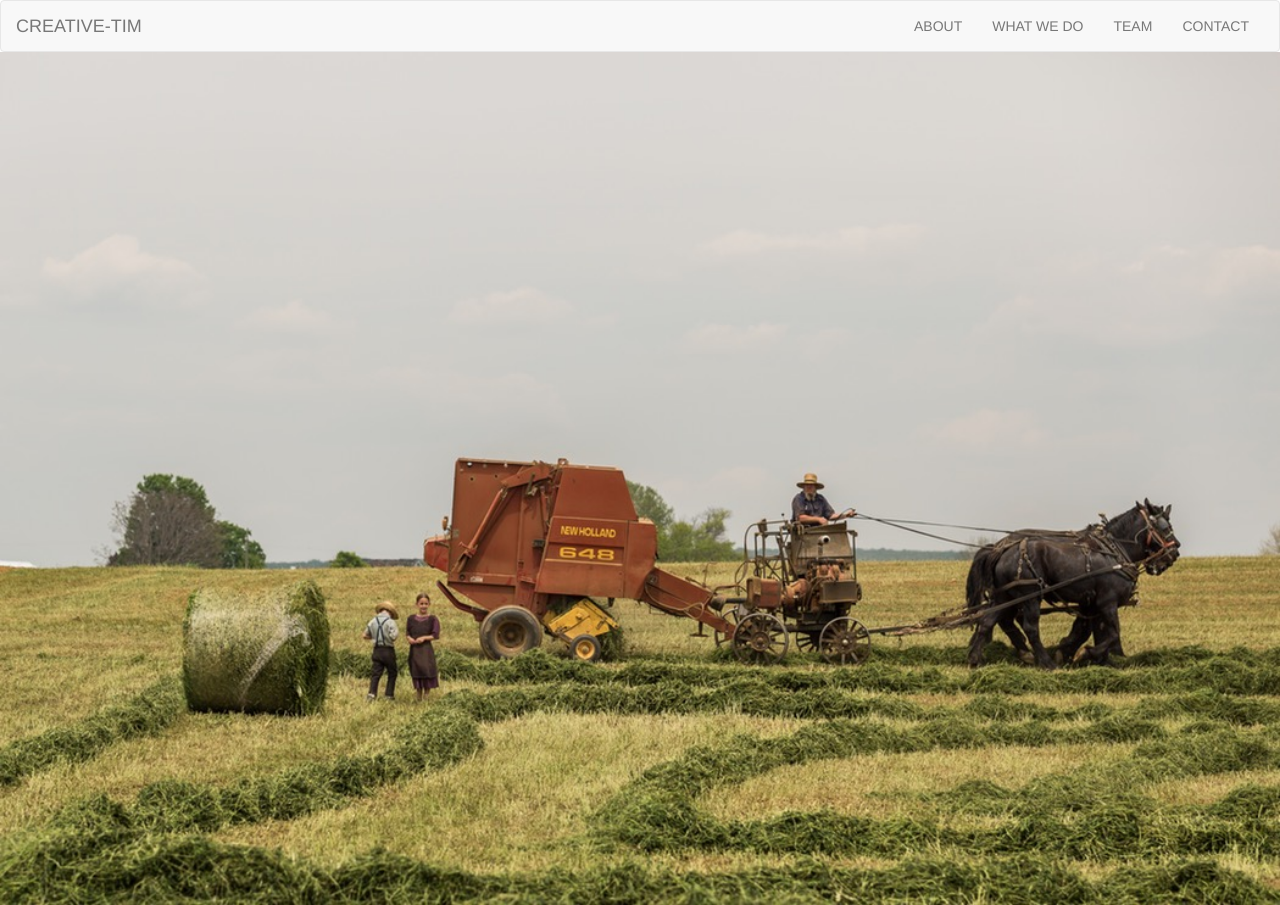
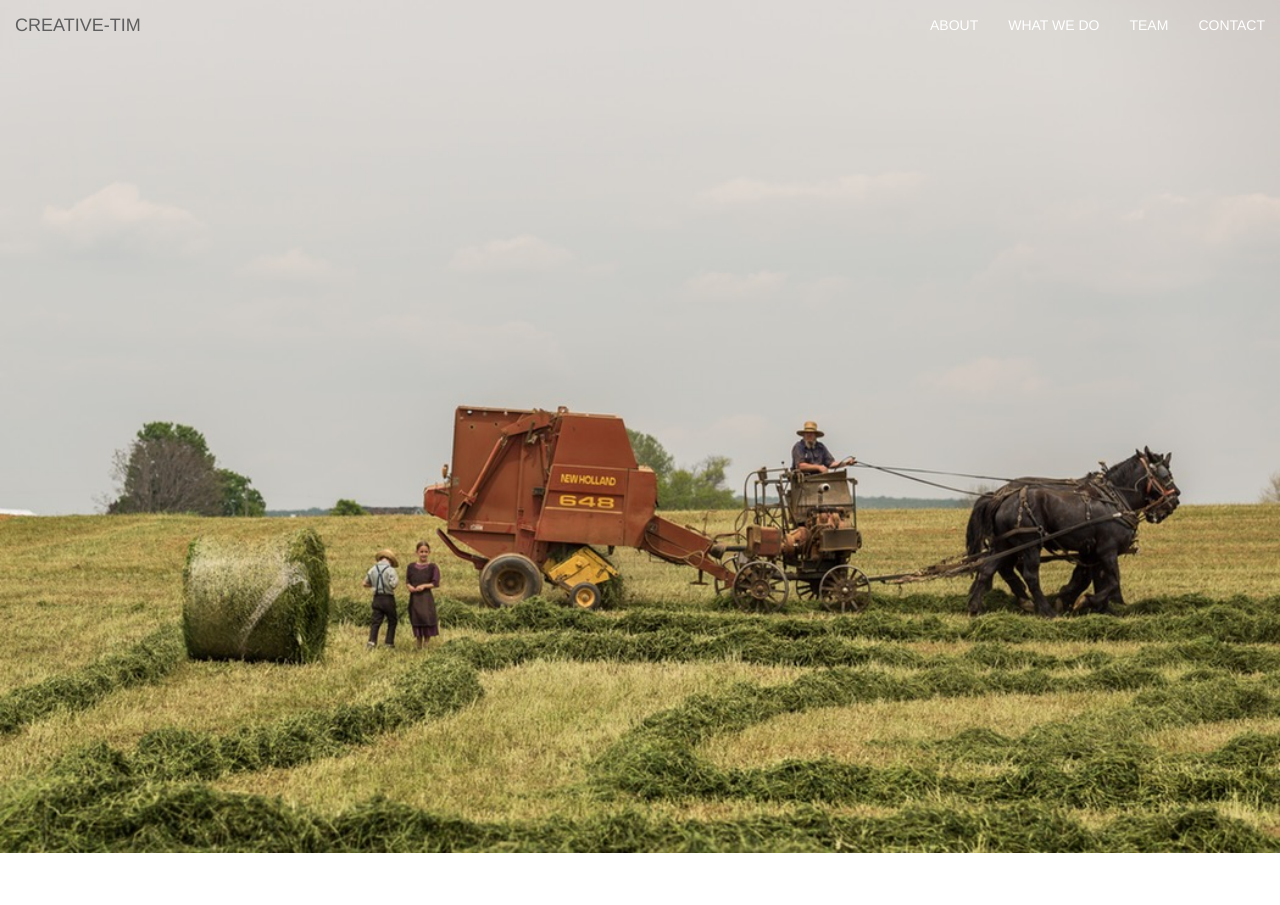
Before and after one commit to govindersingh/creative-tim, a plain HTML site: page index.html in a window 1280 px wide. After the commit the page ends 853 px from the top, so only its background shows below. Drawn offline with nearby package versions, Linux system fonts and the light colour scheme; files whose address does not match are found by name.

Commit message:
set the navbar

```diff
--- a/index.html
+++ b/index.html
@@ -16,11 +16,21 @@
     .navbar
     {
       margin-bottom: 0%;
+      background-color: transparent;
+      border: none;
+    }
+    #mynavigationbar a
+    {
+      color: white;
+    }
+    .navbar-default a.navbar-brand
+    {
+      color: white;
     }
     </style>
   </head>
   <body>
-    <nav class="navbar navbar-default">
+    <nav class="navbar navbar-default navbar-fixed-top">
       <div class="container-fluid">
         <div class="navbar-header">
          <button type="button" class="navbar-toggle collapsed" data-toggle="collapse" data-target="mynavigationbar" aria-expanded="false">
```
